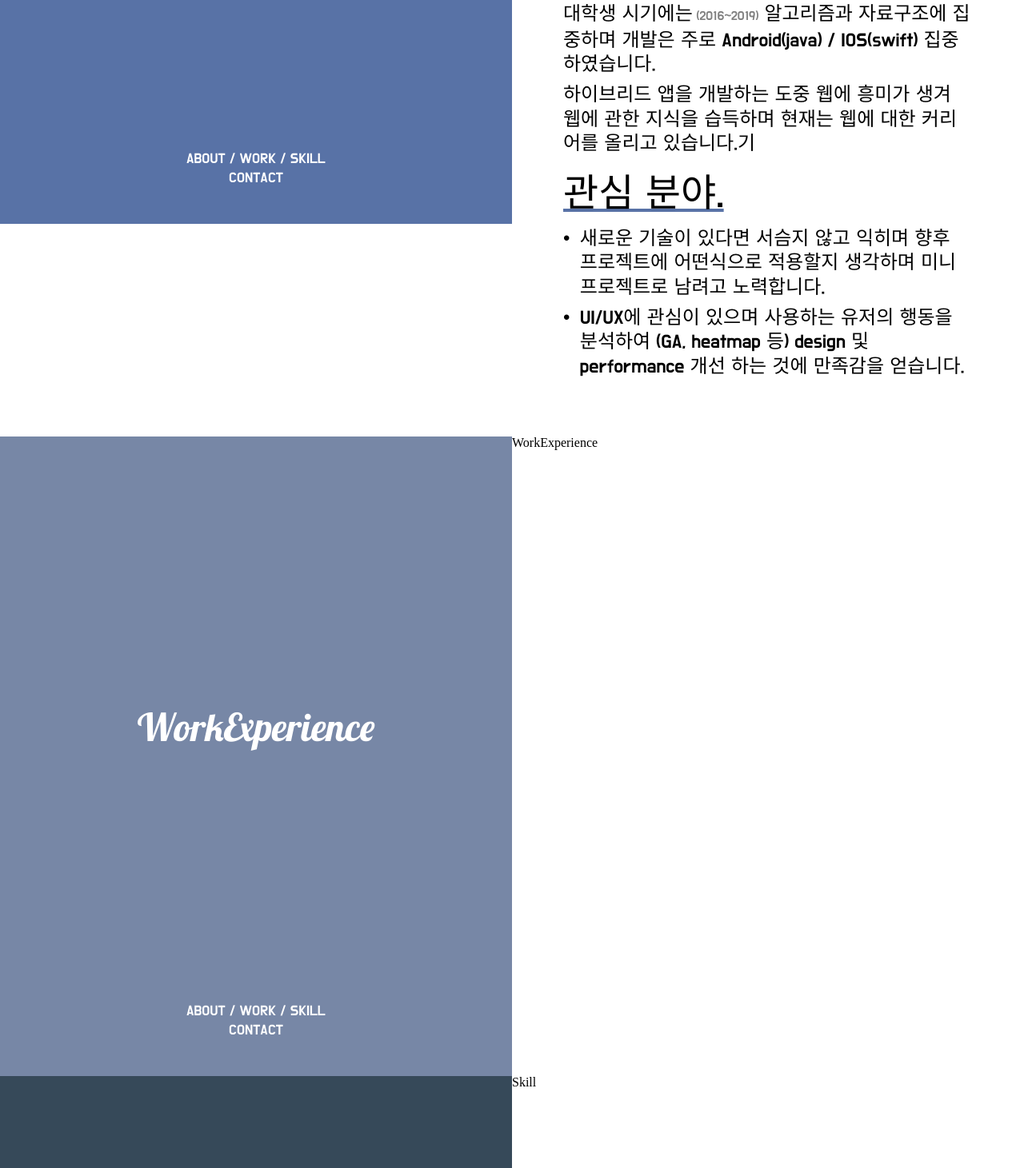
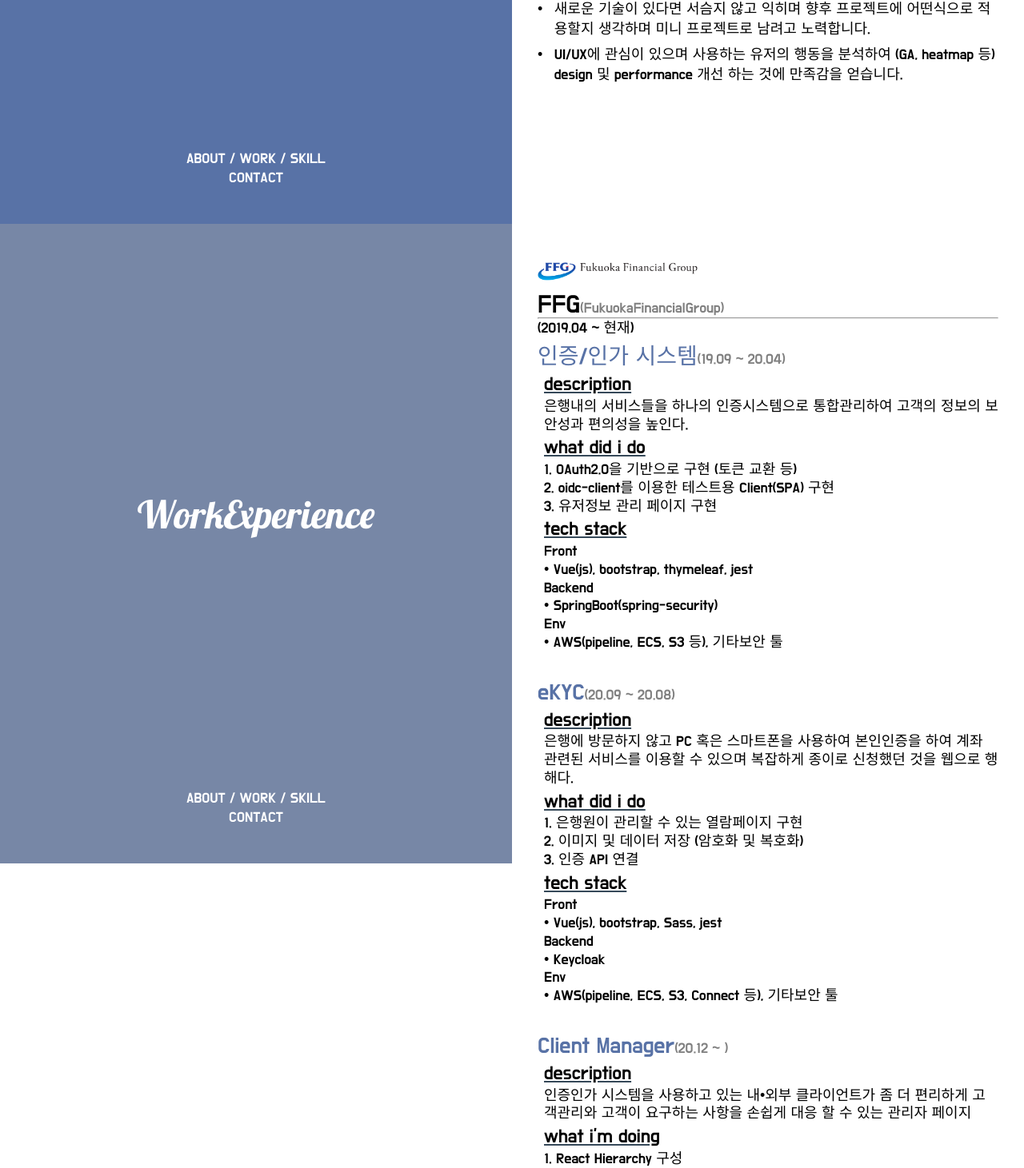
Before and after one commit to deokgoo/react-resume, a React (Create React App) app: page / in a window 1280 px wide. Shown: the part 1320-2781 px from the top of the page at 80% size. Built offline with nearby package versions, Linux system fonts and the light colour scheme; some icons are missing.

Commit message:
feature: content - workExperience :)

```diff
--- a/src/components/about-section/about-section.module.scss
+++ b/src/components/about-section/about-section.module.scss
@@ -8,7 +8,7 @@
 .card__navi {color:white;}
 
 .container {
-  padding: 4rem;
+  padding: 3rem 2rem;
   display: flex;
   flex-direction: column;
   box-sizing: border-box;
@@ -17,16 +17,16 @@
 
 .title {
   margin-bottom: 1rem;
-  font-size: $font-large;
+  font-size: $font-medium;
   font-weight: 500;
   text-decoration: $main-blue underline;
 }
 
 .description {
   margin-bottom: 8px;
-  font-size: $font-regular-plus;
+  font-size: $font-regular;
   font-weight: 100;
-  line-height: $font-regular-plus+0.4rem;
+  line-height: $font-regular+0.4rem;
 }
 
 .bullet {
--- a/src/components/work-experience-section/work-experience-section.module.scss
+++ b/src/components/work-experience-section/work-experience-section.module.scss
@@ -1,6 +1,58 @@
 @import '../../styles/color.scss';
+@import '../../styles/size.scss';
+@import url('https://fonts.googleapis.com/css2?family=Do+Hyeon&family=Lobster&display=swap');
 
 // card color
 .card__background {background-color:$main-light-blue;}
 .card__title {color:white;}
 .card__navi {color:white;}
+
+.container {
+  padding: 3rem 2rem;
+  box-sizing: border-box;
+  font-family: 'Do Hyeon', sans-serif;
+}
+.companyLogo {
+  width: 200px;
+  margin-bottom: 0.7rem;
+}
+.companyName {
+  font-size: $font-medium-plus;
+  font-weight: 500;
+}
+.sub {
+  color: gray;
+  font-size: $font-regular;
+}
+.duration {
+  font-size: $font-regular;
+  margin-bottom: 0.8rem;
+}
+.sub {margin-bottom: 0}
+.projectName {
+  font-size: $font-medium;
+  color: $main-blue;
+  margin-bottom: 0.5rem;
+}
+.projectContainer {padding-left:0.5rem;}
+.projectSubName {
+  font-size: $font-regular-plus;
+  text-decoration: $main-dark-blue solid underline;
+  margin-bottom: 0.3rem;
+}
+.projectDescription {
+  font-size: $font-regular;
+  line-height: $font-regular+0.3rem;
+  margin-bottom: 0.3rem;
+}
+.underline {
+  margin-top: 0;
+  margin-bottom: 0.2rem;
+}
+
+
+@media screen and (max-width: 780px) {
+  .container {
+    padding: 2rem;
+  }
+}
--- a/src/components/work-experience-section/work-experience-section.tsx
+++ b/src/components/work-experience-section/work-experience-section.tsx
@@ -1,8 +1,125 @@
 import React, { memo } from 'react';
+import ffgLogo from '../../img/ffg_logo.png';
+import styles from './work-experience-section.module.scss';
 
 const WorkExperienceSection = memo(() => {
   return (
-    <div>WorkExperience</div>
+    <div className={styles.container}>
+      <img className={styles.companyLogo} src={ffgLogo} alt="ffg logo"/>
+      <div className={styles.companyName}>
+        FFG
+        <span className={styles.sub}>
+          (FukuokaFinancialGroup)
+        </span>
+        <hr className={styles.underline}/>
+        <div className={styles.duration}>(2019.04 ~ 현재)</div>
+        <div className={styles.projectName}>
+          인증/인가 시스템
+          <span className={styles.sub}>
+          (19.09 ~ 20.04)
+        </span>
+        </div>
+        <div className={styles.projectContainer}>
+          <div className={styles.projectSubName}>
+            description
+          </div>
+          <div className={styles.projectDescription}>
+            은행내의 서비스들을 하나의 인증시스템으로 통합관리하여
+            고객의 정보의 보안성과 편의성을 높인다.
+          </div>
+          <div className={styles.projectSubName}>
+            what did i do
+          </div>
+          <div className={styles.projectDescription}>
+            1. OAuth2.0을 기반으로 구현 (토큰 교환 등) <br/>
+            2. oidc-client를 이용한 테스트용 Client(SPA) 구현 <br/>
+            3. 유저정보 관리 페이지 구현
+          </div>
+          <div className={styles.projectSubName}>
+            tech stack
+          </div>
+          <div className={styles.projectDescription}>
+            Front<br/>
+            • Vue(js), bootstrap, thymeleaf, jest <br/>
+            Backend<br/>
+            • SpringBoot(spring-security)<br/>
+            Env<br/>
+            • AWS(pipeline, ECS, S3 등), 기타보안 툴
+          </div>
+        </div>
+        <br/>
+        {/*ekyc*/}
+        <div className={styles.projectName}>
+          eKYC
+          <span className={styles.sub}>
+          (20.09 ~ 20.08)
+        </span>
+        </div>
+        <div className={styles.projectContainer}>
+          <div className={styles.projectSubName}>
+            description
+          </div>
+          <div className={styles.projectDescription}>
+            은행에 방문하지 않고 PC 혹은 스마트폰을 사용하여 본인인증을 하여
+            계좌 관련된 서비스를 이용할 수 있으며 복잡하게 종이로 신청했던 것을 웹으로 행해다.
+          </div>
+          <div className={styles.projectSubName}>
+            what did i do
+          </div>
+          <div className={styles.projectDescription}>
+            1. 은행원이 관리할 수 있는 열람페이지 구현 <br/>
+            2. 이미지 및 데이터 저장 (암호화 및 복호화)<br/>
+            3. 인증 API 연결
+          </div>
+          <div className={styles.projectSubName}>
+            tech stack
+          </div>
+          <div className={styles.projectDescription}>
+            Front<br/>
+            • Vue(js), bootstrap, Sass, jest <br/>
+            Backend<br/>
+            • Keycloak<br/>
+            Env<br/>
+            • AWS(pipeline, ECS, S3, Connect 등), 기타보안 툴
+          </div>
+        </div>
+        <br/>
+        {/*clientManager*/}
+        <div className={styles.projectName}>
+          Client Manager
+          <span className={styles.sub}>
+          (20.12 ~ )
+        </span>
+        </div>
+        <div className={styles.projectContainer}>
+          <div className={styles.projectSubName}>
+            description
+          </div>
+          <div className={styles.projectDescription}>
+            인증인가 시스템을 사용하고 있는 내•외부 클라이언트가
+            좀 더 편리하게 고객관리와 고객이 요구하는 사항을 손쉽게
+            대응 할 수 있는 관리자 페이지
+          </div>
+          <div className={styles.projectSubName}>
+            what i'm doing
+          </div>
+          <div className={styles.projectDescription}>
+            1. React Hierarchy 구성<br/>
+            2. oidc-client-redux를 사용하여 로그인(토큰) 관리<br/>
+            3. 전체적인 UX/UI 디자인
+          </div>
+          <div className={styles.projectSubName}>
+            tech stack
+          </div>
+          <div className={styles.projectDescription}>
+            Front<br/>
+            • React(ts), PostCSS, MaterialUI, jest<br/>
+            Backend<br/>
+            • Keycloak<br/>
+          </div>
+        </div>
+      </div>
+    </div>
   )
 });
 
--- a/src/styles/size.scss
+++ b/src/styles/size.scss
@@ -1,5 +1,6 @@
 $font-extra_large: 5rem;
 $font-large: 3rem;
+$font-medium-plus: 2rem;
 $font-medium: 1.75rem;
 $font-regular-plus: 1.5rem;
 $font-regular: 1.125rem;
```
Also changed, not shown: src/img/ffg_logo.png (added).
